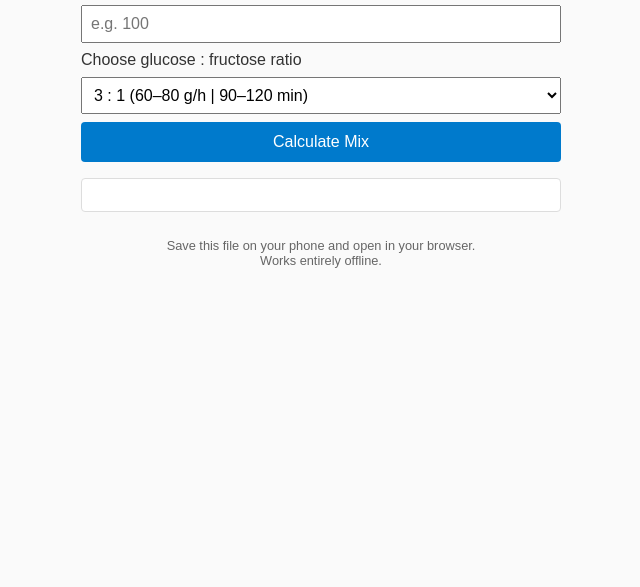
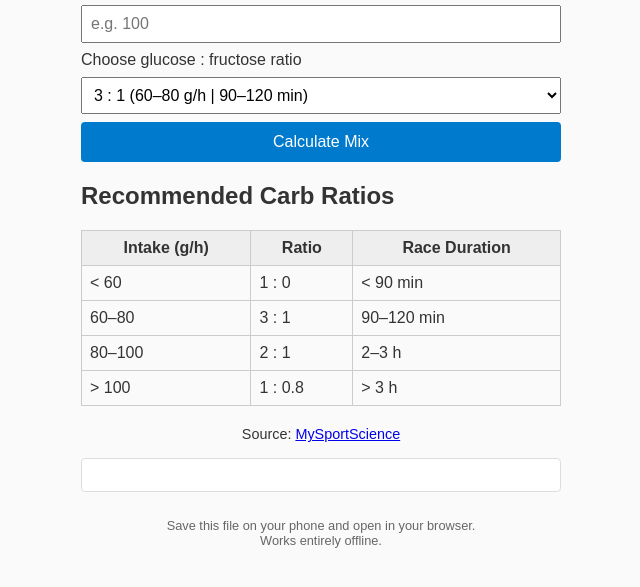
Before and after one commit to psondell/SportDrinkMix, a plain HTML site: page index.html in a window 1280 px wide. Shown: the part 97-684 px from the top of the page, without its empty margins (319-959 px from the left). Drawn offline with Linux system fonts and the light colour scheme.

Commit message:
Update index.html
Added table

```diff
--- a/index.html
+++ b/index.html
@@ -78,7 +78,42 @@
 
   <button id="calc">Calculate Mix</button>
 
+<h2>Recommended Carb Ratios</h2>
+<table style="width:100%; border-collapse:collapse; margin-bottom:20px;">
+  <thead style="background:#eee;">
+    <tr>
+      <th style="border:1px solid #ccc; padding:8px;">Intake (g/h)</th>
+      <th style="border:1px solid #ccc; padding:8px;">Ratio</th>
+      <th style="border:1px solid #ccc; padding:8px;">Race Duration</th>
+    </tr>
+  </thead>
+  <tbody>
+    <tr>
+      <td style="border:1px solid #ccc; padding:8px;">&lt; 60</td>
+      <td style="border:1px solid #ccc; padding:8px;">1 : 0</td>
+      <td style="border:1px solid #ccc; padding:8px;">&lt; 90 min</td>
+    </tr>
+    <tr>
+      <td style="border:1px solid #ccc; padding:8px;">60–80</td>
+      <td style="border:1px solid #ccc; padding:8px;">3 : 1</td>
+      <td style="border:1px solid #ccc; padding:8px;">90–120 min</td>
+    </tr>
+    <tr>
+      <td style="border:1px solid #ccc; padding:8px;">80–100</td>
+      <td style="border:1px solid #ccc; padding:8px;">2 : 1</td>
+      <td style="border:1px solid #ccc; padding:8px;">2–3 h</td>
+    </tr>
+    <tr>
+      <td style="border:1px solid #ccc; padding:8px;">&gt; 100</td>
+      <td style="border:1px solid #ccc; padding:8px;">1 : 0.8</td>
+      <td style="border:1px solid #ccc; padding:8px;">&gt; 3 h</td>
+    </tr>
+  </tbody>
+</table>
 
+<p style="font-size:0.9em; text-align:center;">
+  Source: <a href="https://www.mysportscience.com/post/the-optimal-ratio-of-carbohydrates" target="_blank">MySportScience</a>
+</p>
   <div id="result"></div>
 
 
```
